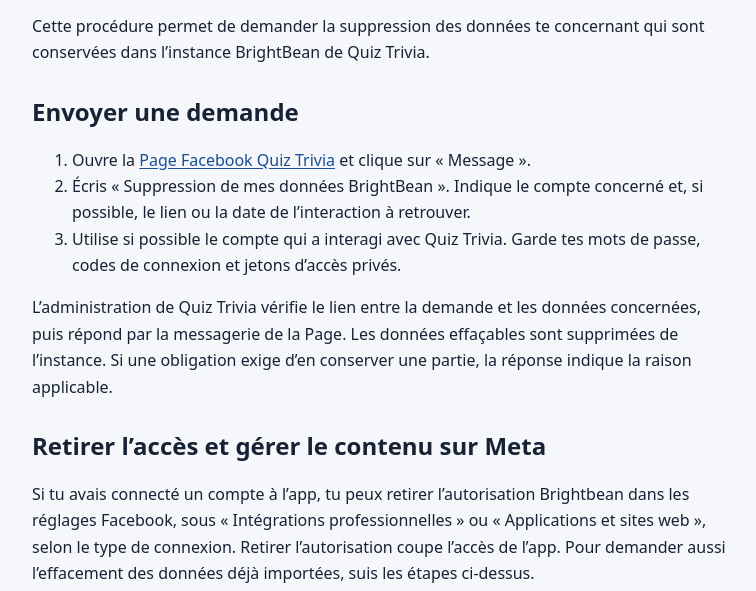
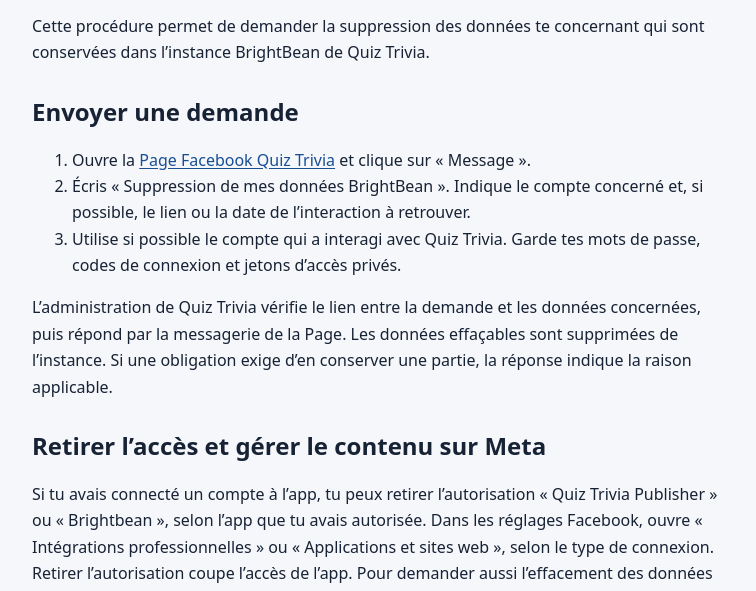
Before and after one commit to Lulububu/quiz-trivia-confidentialite, a plain HTML site: page suppression-des-donnees.html in a window 1280 px wide. Shown: the part 193-784 px from the top of the page, without its empty margins (256-1012 px from the left). Drawn offline with Linux system fonts and the light colour scheme.

Commit message:
Préciser le nom de la nouvelle application Meta

```diff
--- a/suppression-des-donnees.html
+++ b/suppression-des-donnees.html
@@ -25,7 +25,7 @@
   <p>L’administration de Quiz Trivia vérifie le lien entre la demande et les données concernées, puis répond par la messagerie de la Page. Les données effaçables sont supprimées de l’instance. Si une obligation exige d’en conserver une partie, la réponse indique la raison applicable.</p>
 
   <h2>Retirer l’accès et gérer le contenu sur Meta</h2>
-  <p>Si tu avais connecté un compte à l’app, tu peux retirer l’autorisation Brightbean dans les réglages Facebook, sous « Intégrations professionnelles » ou « Applications et sites web », selon le type de connexion. Retirer l’autorisation coupe l’accès de l’app. Pour demander aussi l’effacement des données déjà importées, suis les étapes ci-dessus.</p>
+  <p>Si tu avais connecté un compte à l’app, tu peux retirer l’autorisation « Quiz Trivia Publisher » ou « Brightbean », selon l’app que tu avais autorisée. Dans les réglages Facebook, ouvre « Intégrations professionnelles » ou « Applications et sites web », selon le type de connexion. Retirer l’autorisation coupe l’accès de l’app. Pour demander aussi l’effacement des données déjà importées, suis les étapes ci-dessus.</p>
   <p>Pour gérer tes propres commentaires, messages et autres contenus conservés par Facebook ou Instagram, utilise les commandes de ton compte Meta.</p>
   <p><a href="index.html">Politique de confidentialité de Quiz Trivia</a></p>
 </main>
```
